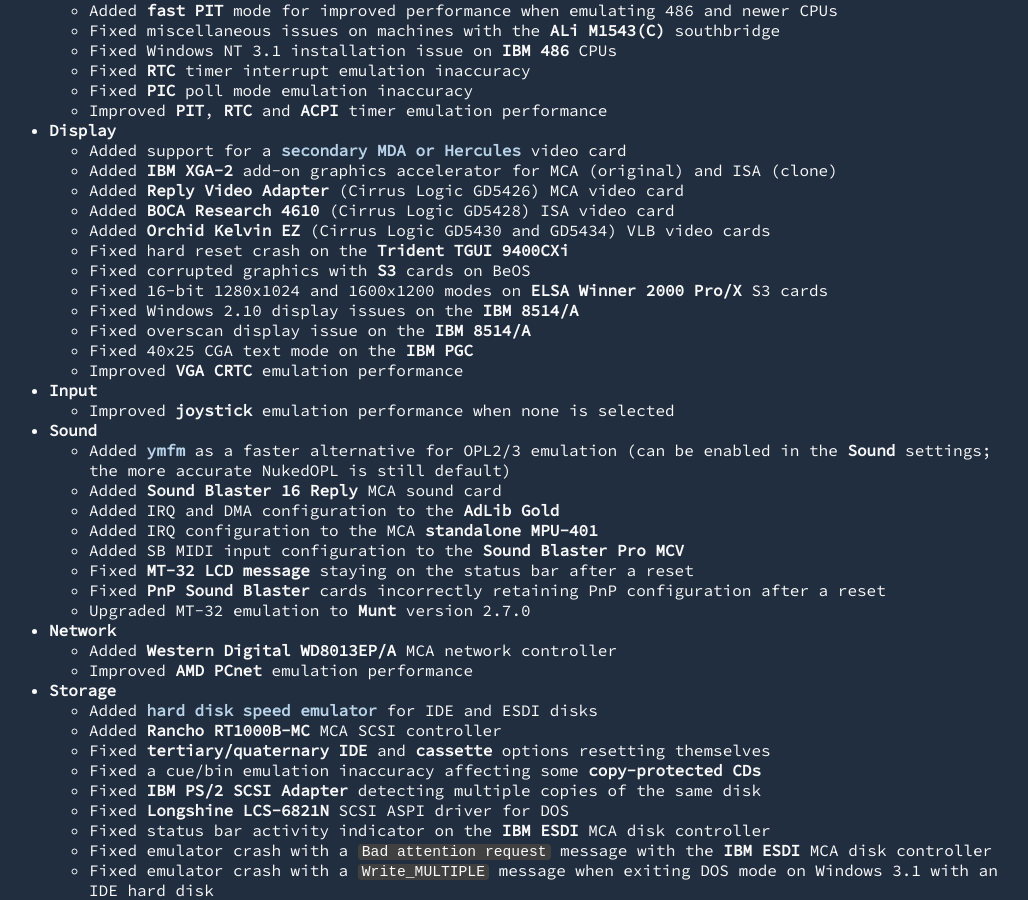
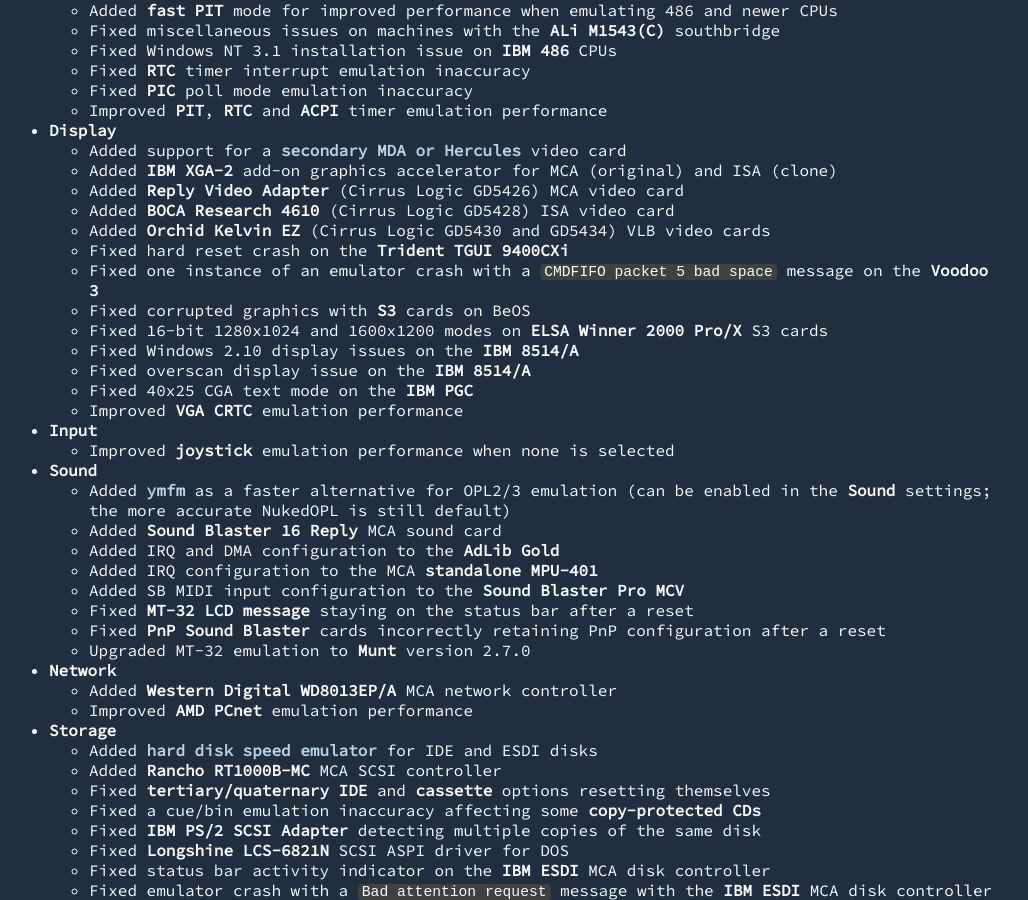
Before and after one commit to 86Box/86box.github.io, a Jekyll site: the page built from _posts/2022-07-31-86box-v3-7.md, in a window 1280 px wide and 900 px high, scrolled down 2735 px. Shown: the whole window, without its empty margins (135-1163 px from the left). Built offline with Jekyll 4.4.1, drawn with Linux system fonts in a browser that asks for light colours.

Commit message:
Add the Voodoo fix I missed on v3.7

```diff
--- a/_posts/2022-07-31-86box-v3-7.md
+++ b/_posts/2022-07-31-86box-v3-7.md
@@ -82,6 +82,7 @@
   * Added **BOCA Research 4610** (Cirrus Logic GD5428) ISA video card
   * Added **Orchid Kelvin EZ** (Cirrus Logic GD5430 and GD5434) VLB video cards
   * Fixed hard reset crash on the **Trident TGUI 9400CXi**
+  * Fixed one instance of an emulator crash with a `CMDFIFO packet 5 bad space` message on the **Voodoo 3**
   * Fixed corrupted graphics with **S3** cards on BeOS
   * Fixed 16-bit 1280x1024 and 1600x1200 modes on **ELSA Winner 2000 Pro/X** S3 cards
   * Fixed Windows 2.10 display issues on the **IBM 8514/A**
```
